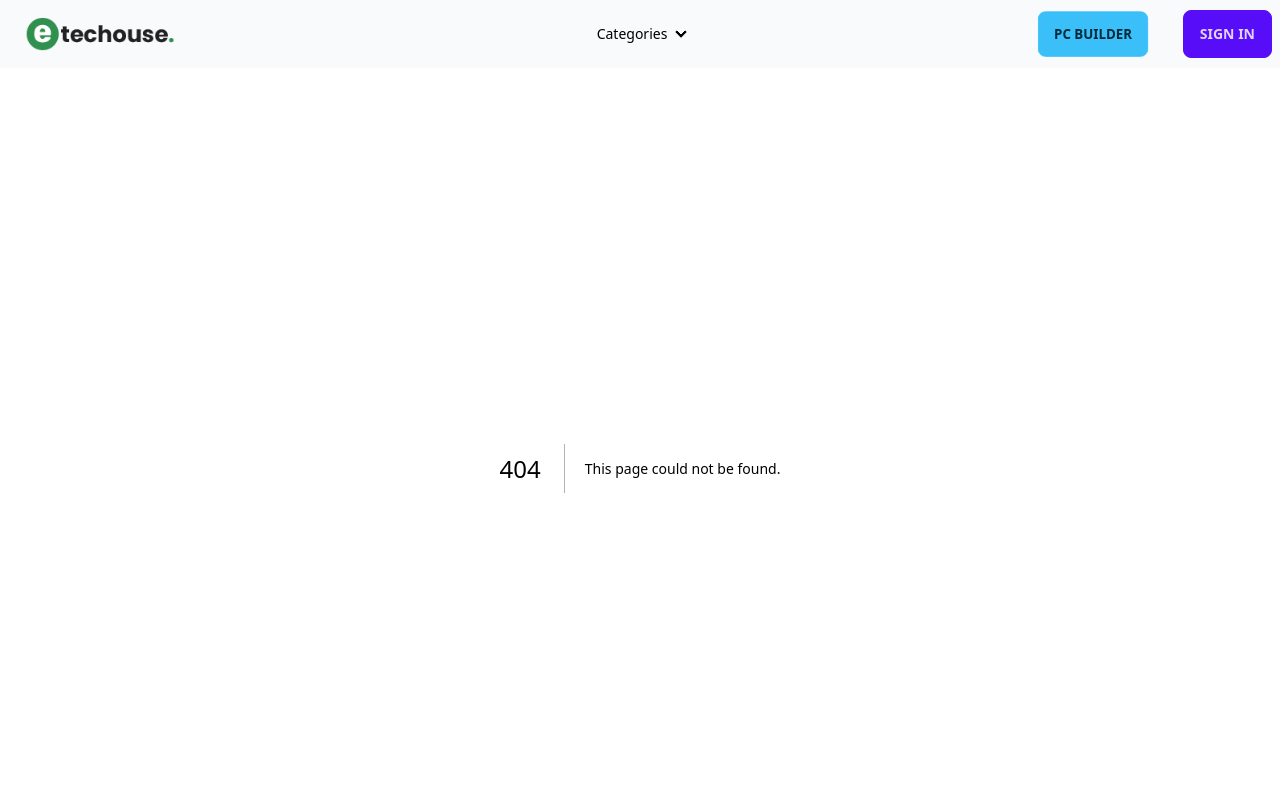
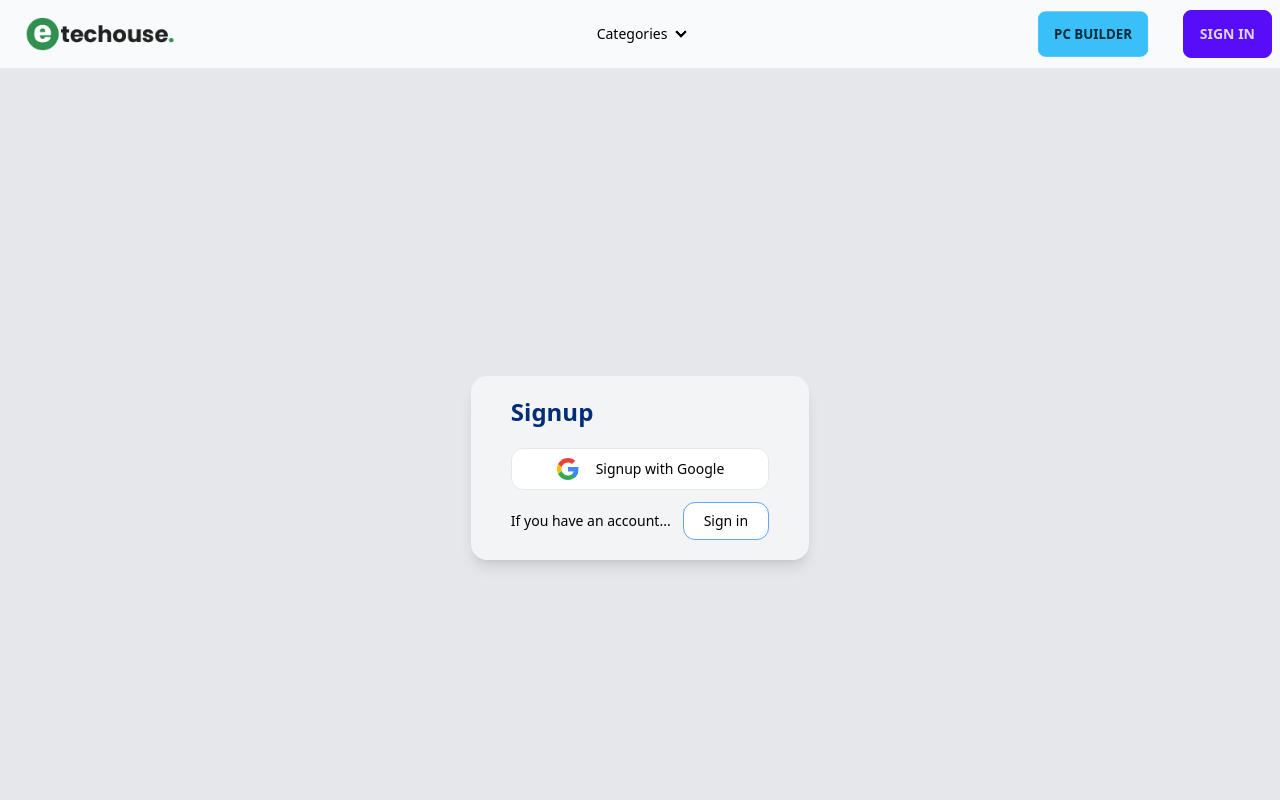
Before and after one commit to Noormohammad011/pc-builder-frontend, a Next.js app: page /signup in a window 1280 px wide. Before the commit this address had no page. Shown: the top 800 px of the page. Built offline with nearby package versions, Linux system fonts and the light colour scheme.

Commit message:
signin and signup page with 404 page

```diff
--- a/src/components/FeaturedCard.js
+++ b/src/components/FeaturedCard.js
@@ -30,9 +30,6 @@ const FeaturedCard = ({ products }) => {
                   </div>
                 </div>
                 <div>
-                  {/* <Link href={`/product/${encodeURIComponent(product.id)}`}>
-                  <a className='btn btn-primary'>View Details</a>
-                </Link> */}
                 </div>
               </div>
             </div>
--- /dev/null
+++ b/src/pages/404.js
@@ -0,0 +1,38 @@
+import Link from "next/link";
+import React from "react";
+
+const ErrorPage = () => {
+  return (
+    <>
+      <section className="relative z-10 bg-error h-screen flex items-center justify-center">
+        <div className="container">
+          <div className="flex -mx-4">
+            <div className="w-full px-4">
+              <div className="mx-auto max-w-[400px] text-center">
+                <h2 className="mb-2 text-[50px] font-bold leading-none text-white sm:text-[80px] md:text-[100px]">404</h2>
+                <h4 className="mb-3 text-[22px] font-semibold leading-tight text-white">Oops! That page can&apos;t be found</h4>
+                <p className="mb-8 text-lg text-white">The page you are looking for it maybe deleted</p>
+                <Link
+                  href="/"
+                  className="inline-block px-8 py-3 text-base font-semibold text-center text-white transition border border-white rounded-lg hover:bg-white hover:text-primary"
+                >
+                  Go to Home
+                </Link>
+              </div>
+            </div>
+          </div>
+        </div>
+        <div className="absolute top-0 left-0 flex items-center justify-between w-full h-full space-x-5 -z-10 md:space-x-8 lg:space-x-14">
+          <div className="h-full w-1/3 bg-gradient-to-t from-[#FFFFFF14] to-[#C4C4C400]" />
+          <div className="flex w-1/3 h-full">
+            <div className="h-full w-1/2 bg-gradient-to-b from-[#FFFFFF14] to-[#C4C4C400]" />
+            <div className="h-full w-1/2 bg-gradient-to-t from-[#FFFFFF14] to-[#C4C4C400]" />
+          </div>
+          <div className="h-full w-1/3 bg-gradient-to-b from-[#FFFFFF14] to-[#C4C4C400]" />
+        </div>
+      </section>
+    </>
+  );
+};
+
+export default ErrorPage;
--- /dev/null
+++ b/src/pages/signin.js
@@ -0,0 +1,63 @@
+/* eslint-disable @next/next/no-img-element */
+import Link from 'next/link'
+import React from 'react'
+
+const SignInPage = () => {
+  return (
+    <section className='max-h-screen'>
+      <div className='border-red-500 bg-gray-200 min-h-screen flex items-center justify-center'>
+        <div className='bg-gray-100 p-5 flex rounded-2xl shadow-lg max-w-3xl'>
+          <div className='md:w-full px-5'>
+            <h2 className='text-2xl font-bold text-[#002D74]'>Signin</h2>
+            <button className='bg-white border py-2 w-full rounded-xl mt-5 flex justify-center items-center text-sm hover:scale-105 duration-300'>
+              <svg
+                xmlns='http://www.w3.org/2000/svg'
+                xmlnsXlink='http://www.w3.org/1999/xlink'
+                className='w-6 h-6'
+                viewBox='0 0 48 48'
+              >
+                <defs>
+                  <path
+                    id='a'
+                    d='M44.5 20H24v8.5h11.8C34.7 33.9 30.1 37 24 37c-7.2 0-13-5.8-13-13s5.8-13 13-13c3.1 0 5.9 1.1 8.1 2.9l6.4-6.4C34.6 4.1 29.6 2 24 2 11.8 2 2 11.8 2 24s9.8 22 22 22c11 0 21-8 21-22 0-1.3-.2-2.7-.5-4z'
+                  />
+                </defs>
+                <clipPath id='b'>
+                  <use xlinkHref='#a' overflow='visible' />
+                </clipPath>
+                <path clipPath='url(#b)' fill='#FBBC05' d='M0 37V11l17 13z' />
+                <path
+                  clipPath='url(#b)'
+                  fill='#EA4335'
+                  d='M0 11l17 13 7-6.1L48 14V0H0z'
+                />
+                <path
+                  clipPath='url(#b)'
+                  fill='#34A853'
+                  d='M0 37l30-23 7.9 1L48 0v48H0z'
+                />
+                <path
+                  clipPath='url(#b)'
+                  fill='#4285F4'
+                  d='M48 48L17 24l-4-3 35-10z'
+                />
+              </svg>
+              <span className='ml-4'>Signin with Google</span>
+            </button>
+
+            <div className='text-sm flex justify-between items-center mt-3 w-full'>
+              <p>If you don&apos;t have an account...</p>
+              <Link href='/signup'>
+                <button className='py-2 px-5 ml-3 bg-white border rounded-xl hover:scale-110 duration-300 border-blue-400'>
+                  Sign Up
+                </button>
+              </Link>
+            </div>
+          </div>
+        </div>
+      </div>
+    </section>
+  )
+}
+
+export default SignInPage
--- /dev/null
+++ b/src/pages/signup.js
@@ -0,0 +1,63 @@
+/* eslint-disable @next/next/no-img-element */
+import Link from 'next/link'
+import React from 'react'
+
+const SignInPage = () => {
+  return (
+    <section className='max-h-screen'>
+      <div className='border-red-500 bg-gray-200 min-h-screen flex items-center justify-center'>
+        <div className='bg-gray-100 p-5 flex rounded-2xl shadow-lg max-w-3xl'>
+          <div className='md:w-full px-5'>
+            <h2 className='text-2xl font-bold text-[#002D74]'>Signup</h2>
+            <button className='bg-white border py-2 w-full rounded-xl mt-5 flex justify-center items-center text-sm hover:scale-105 duration-300'>
+              <svg
+                xmlns='http://www.w3.org/2000/svg'
+                xmlnsXlink='http://www.w3.org/1999/xlink'
+                className='w-6 h-6'
+                viewBox='0 0 48 48'
+              >
+                <defs>
+                  <path
+                    id='a'
+                    d='M44.5 20H24v8.5h11.8C34.7 33.9 30.1 37 24 37c-7.2 0-13-5.8-13-13s5.8-13 13-13c3.1 0 5.9 1.1 8.1 2.9l6.4-6.4C34.6 4.1 29.6 2 24 2 11.8 2 2 11.8 2 24s9.8 22 22 22c11 0 21-8 21-22 0-1.3-.2-2.7-.5-4z'
+                  />
+                </defs>
+                <clipPath id='b'>
+                  <use xlinkHref='#a' overflow='visible' />
+                </clipPath>
+                <path clipPath='url(#b)' fill='#FBBC05' d='M0 37V11l17 13z' />
+                <path
+                  clipPath='url(#b)'
+                  fill='#EA4335'
+                  d='M0 11l17 13 7-6.1L48 14V0H0z'
+                />
+                <path
+                  clipPath='url(#b)'
+                  fill='#34A853'
+                  d='M0 37l30-23 7.9 1L48 0v48H0z'
+                />
+                <path
+                  clipPath='url(#b)'
+                  fill='#4285F4'
+                  d='M48 48L17 24l-4-3 35-10z'
+                />
+              </svg>
+              <span className='ml-4'>Signup with Google</span>
+            </button>
+
+            <div className='text-sm flex justify-between items-center mt-3 w-full'>
+              <p>If you  have an account...</p>
+              <Link href='/signin'>
+                <button className='py-2 px-5 ml-3 bg-white border rounded-xl hover:scale-110 duration-300 border-blue-400'>
+                  Sign in
+                </button>
+              </Link>
+            </div>
+          </div>
+        </div>
+      </div>
+    </section>
+  )
+}
+
+export default SignInPage
```
